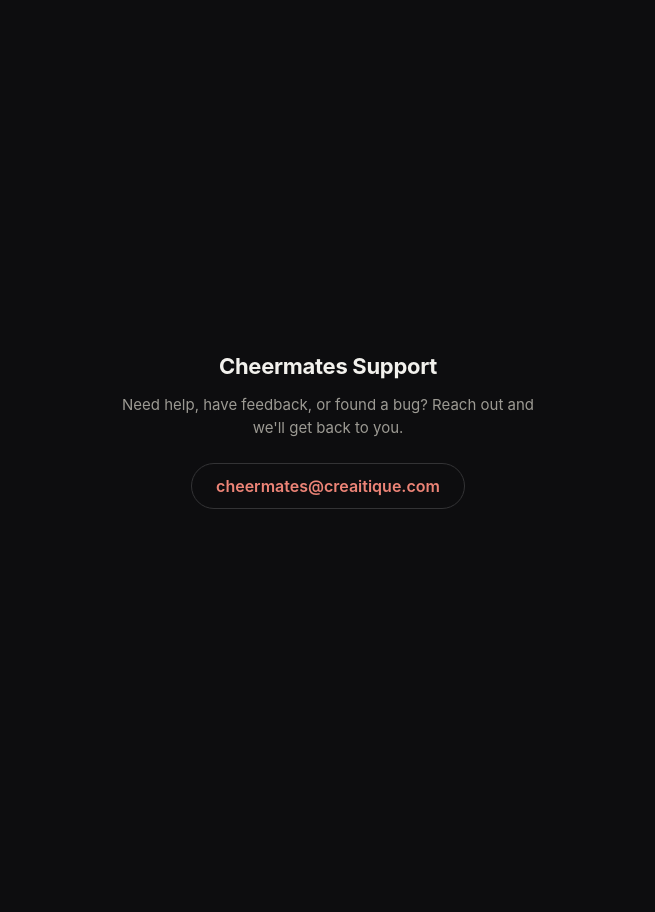
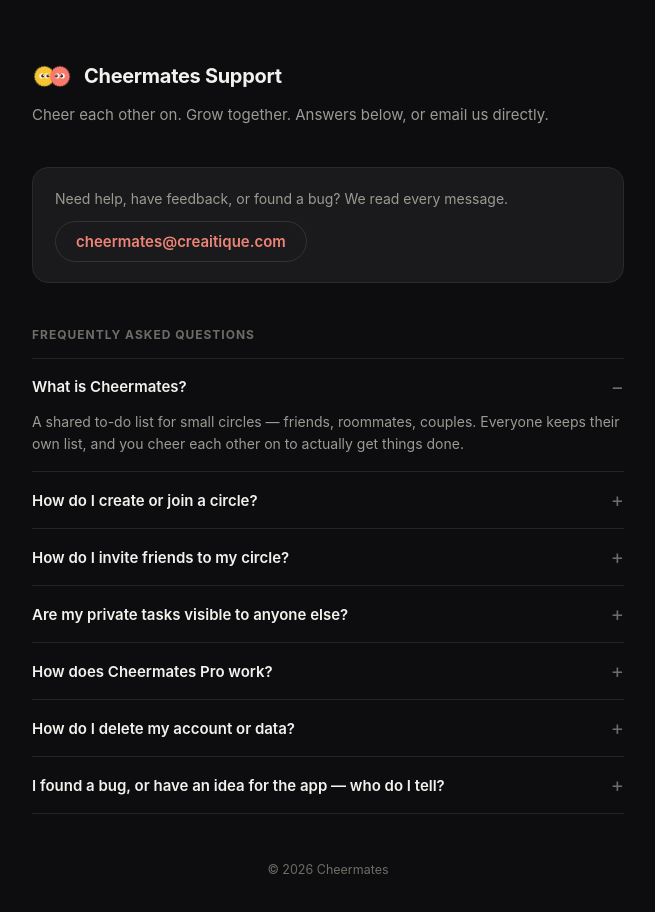
Before and after one commit to PSY222/cheermates-support, a plain HTML site: page index.html in a window 1280 px wide. Shown: the whole page, without its empty margins (312-967 px from the left). Before the commit the page ends 848 px from the top, so only its background shows below. Drawn offline with Linux system fonts and the light colour scheme.

Commit message:
Add logo, FAQ, and polish to support page

```diff
--- a/index.html
+++ b/index.html
@@ -4,52 +4,166 @@
   <meta charset="utf-8" />
   <meta name="viewport" content="width=device-width, initial-scale=1" />
   <title>Cheermates Support</title>
+  <meta name="description" content="Support and frequently asked questions for Cheermates, the shared to-do list app." />
   <style>
-    :root { color-scheme: light dark; }
+    :root { color-scheme: dark; }
+    * { box-sizing: border-box; }
     body {
       margin: 0;
-      min-height: 100vh;
-      display: flex;
-      align-items: center;
-      justify-content: center;
       font-family: -apple-system, BlinkMacSystemFont, "Segoe UI", Roboto, sans-serif;
       background: #0D0D0F;
       color: #F2F1ED;
-      padding: 24px;
     }
-    .card {
-      max-width: 420px;
-      text-align: center;
+    .wrap {
+      max-width: 640px;
+      margin: 0 auto;
+      padding: 56px 24px 72px;
     }
-    h1 {
-      font-size: 22px;
+    header {
+      display: flex;
+      align-items: center;
+      gap: 12px;
       margin-bottom: 8px;
+    }
+    header img {
+      width: 40px;
+      height: 40px;
+      object-fit: contain;
+    }
+    header h1 {
+      font-size: 20px;
+      font-weight: 700;
       letter-spacing: -0.3px;
+      margin: 0;
     }
-    p {
+    .tagline {
       font-size: 15px;
+      color: #9C9A93;
+      margin: 0 0 40px;
       line-height: 1.5;
+    }
+    .contact-card {
+      background: #1A1A1C;
+      border: 1px solid #2A2A2D;
+      border-radius: 16px;
+      padding: 20px 22px;
+      margin-bottom: 44px;
+    }
+    .contact-card p {
+      margin: 0 0 12px;
+      font-size: 14px;
       color: #9C9A93;
-      margin-bottom: 24px;
+      line-height: 1.5;
     }
-    a.email {
+    .contact-card a.email {
       display: inline-block;
-      font-size: 16px;
+      font-size: 15px;
       font-weight: 600;
       color: #ED8477;
       text-decoration: none;
-      padding: 12px 24px;
+      padding: 10px 20px;
       border: 1px solid #333335;
       border-radius: 999px;
     }
-    a.email:hover { opacity: 0.85; }
+    .contact-card a.email:hover { opacity: 0.85; }
+    h2.section {
+      font-size: 12px;
+      font-weight: 700;
+      letter-spacing: 1px;
+      text-transform: uppercase;
+      color: #6E6C66;
+      margin: 0 0 16px;
+    }
+    details {
+      border-bottom: 1px solid #242426;
+      padding: 16px 0;
+    }
+    details:first-of-type { border-top: 1px solid #242426; }
+    summary {
+      cursor: pointer;
+      font-size: 15px;
+      font-weight: 600;
+      color: #F2F1ED;
+      list-style: none;
+      display: flex;
+      justify-content: space-between;
+      align-items: center;
+      gap: 12px;
+    }
+    summary::-webkit-details-marker { display: none; }
+    summary::after {
+      content: "+";
+      font-size: 20px;
+      font-weight: 400;
+      color: #6E6C66;
+      flex-shrink: 0;
+    }
+    details[open] summary::after { content: "\2212"; }
+    details p {
+      font-size: 14px;
+      line-height: 1.6;
+      color: #9C9A93;
+      margin: 12px 0 0;
+    }
+    footer {
+      margin-top: 48px;
+      font-size: 12.5px;
+      color: #6E6C66;
+      text-align: center;
+    }
   </style>
 </head>
 <body>
-  <div class="card">
-    <h1>Cheermates Support</h1>
-    <p>Need help, have feedback, or found a bug? Reach out and we'll get back to you.</p>
-    <a class="email" href="mailto:cheermates@creaitique.com">cheermates@creaitique.com</a>
+  <div class="wrap">
+    <header>
+      <img src="logo.png" alt="Cheermates logo" />
+      <h1>Cheermates Support</h1>
+    </header>
+    <p class="tagline">Cheer each other on. Grow together. Answers below, or email us directly.</p>
+
+    <div class="contact-card">
+      <p>Need help, have feedback, or found a bug? We read every message.</p>
+      <a class="email" href="mailto:cheermates@creaitique.com">cheermates@creaitique.com</a>
+    </div>
+
+    <h2 class="section">Frequently Asked Questions</h2>
+
+    <details open>
+      <summary>What is Cheermates?</summary>
+      <p>A shared to-do list for small circles — friends, roommates, couples. Everyone keeps their own list, and you cheer each other on to actually get things done.</p>
+    </details>
+
+    <details>
+      <summary>How do I create or join a circle?</summary>
+      <p>Open the app and tap "Create a circle" to start one, or "Join with an invite code" if a friend already sent you one.</p>
+    </details>
+
+    <details>
+      <summary>How do I invite friends to my circle?</summary>
+      <p>Tap the invite icon at the top of your Circle page, or the &#8942; menu next to a circle's name in My Circles, to share your invite link.</p>
+    </details>
+
+    <details>
+      <summary>Are my private tasks visible to anyone else?</summary>
+      <p>No. A task you mark private is only visible to you — everyone else in your circle just sees that you have one, not what it is.</p>
+    </details>
+
+    <details>
+      <summary>How does Cheermates Pro work?</summary>
+      <p>Pro is billed through the App Store and unlocks Insights, full task history, and joining more than 2 circles. Manage or cancel anytime from Settings &rarr; Manage Subscription, or from your iPhone's own Subscriptions settings.</p>
+    </details>
+
+    <details>
+      <summary>How do I delete my account or data?</summary>
+      <p>Email us at cheermates@creaitique.com and we'll delete your account and all associated data.</p>
+    </details>
+
+    <details>
+      <summary>I found a bug, or have an idea for the app — who do I tell?</summary>
+      <p>Email cheermates@creaitique.com. Bug reports, feature ideas, and general feedback are all welcome.</p>
+    </details>
+
+    <footer>&copy; 2026 Cheermates</footer>
   </div>
 </body>
 </html>
```
Also changed, not shown: logo.png (added).
